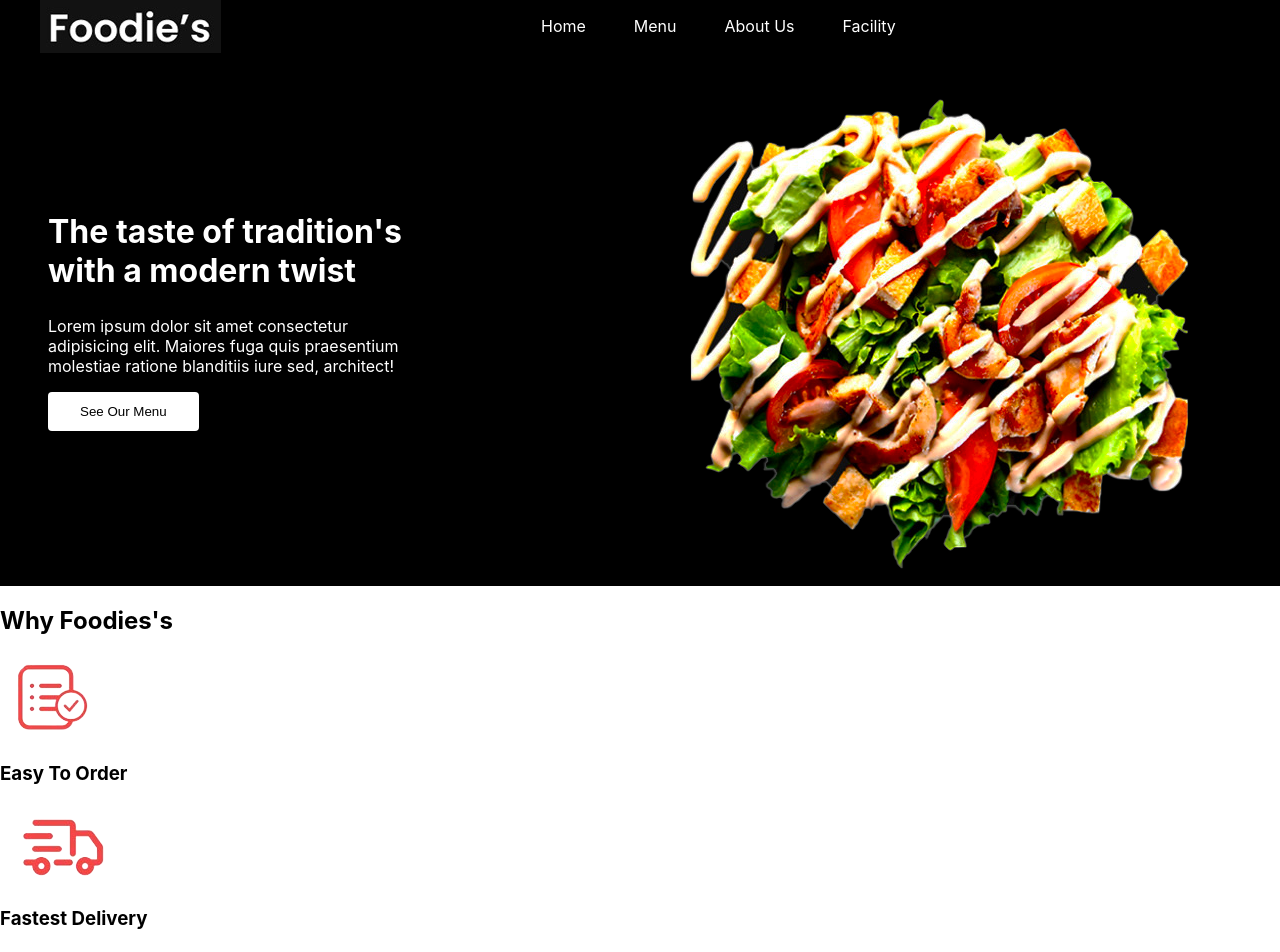
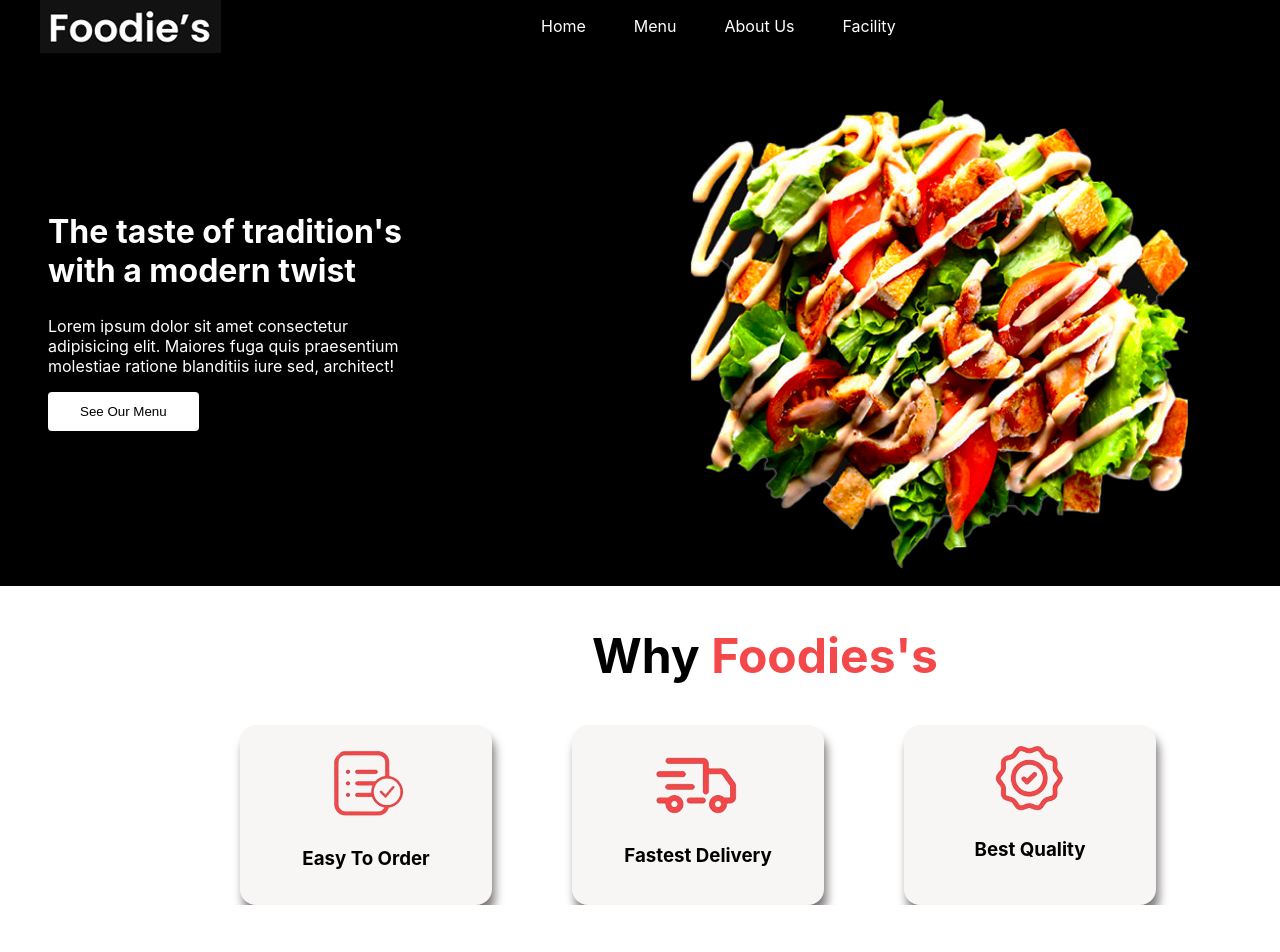
Before and after one commit to charuzain/hackathon-2-, a React (Create React App) app in the folder resturant/: page / in a window 1280 px wide. Shown: the top 952 px of the page. After the commit the page ends 905 px from the top, so only its background shows below. Built offline with nearby package versions, Linux system fonts and the light colour scheme.

Commit message:
final foodies add

```diff
--- a/resturant/src/Components/Foodies/Foodies.js
+++ b/resturant/src/Components/Foodies/Foodies.js
@@ -4,19 +4,19 @@ import delivery from "../../assets/9.png";
 import quality from "../../assets/10.png";
 function Foodies() {
   return (
-    <section>
-        <div>
-            <h2>Why Foodies's</h2>
-            <div>
-                <div>
-                    <img src={order} alt="" />
-                    <h3>Easy To Order</h3>
+    <section className="foodies">
+        <div className="foodies__wrap">
+            <h2 className="foodies__title">Why <span className="foodies__title-red">Foodies's</span> </h2>
+            <div className="foodies__img-wrap">
+                <div className="foodies__item-wrap">
+                    <img src={order} alt="order icon" className="foodies__order" />
+                    <h3 className="foodies__order-tag">Easy To Order</h3>
                 </div>
-                <div>
+                <div className="foodies__item-wrap">
                     <img src={delivery} alt="" />
                     <h3>Fastest Delivery</h3>
                 </div>
-                <div>
+                <div className="foodies__item-wrap">
                     <img src={quality} alt="" />
                     <h3>Best Quality</h3>
                 </div>
--- a/resturant/src/Components/Foodies/Foodies.scss
+++ b/resturant/src/Components/Foodies/Foodies.scss
@@ -0,0 +1,27 @@
+.foodies{
+
+    &__wrap{
+        margin-left: 15rem;
+    }
+    &__title{
+        text-align: start;
+        margin-left: 22rem;
+        font-size: 3rem;
+    }
+    &__title-red{
+        color:#F5484A ;
+    }
+    &__img-wrap{
+        display: flex;
+        text-align: center;
+    }
+    &__item-wrap{
+        background-color: #F7F6F4;
+        border-radius: 1rem;
+        padding: 1rem 3rem;
+        width: 15%;
+        margin-right: 5rem;
+        box-shadow: 3px 10px 10px rgb(128, 124, 124);
+    }
+
+}
```
